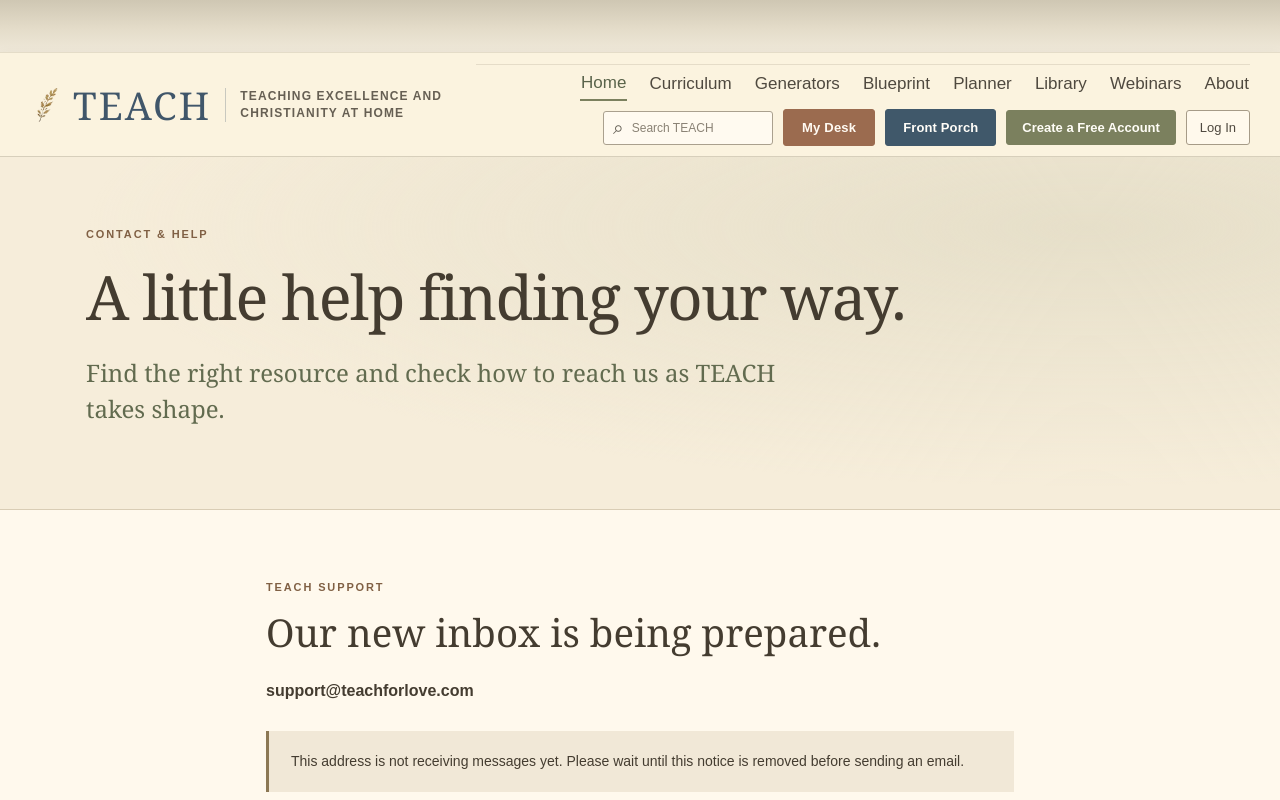
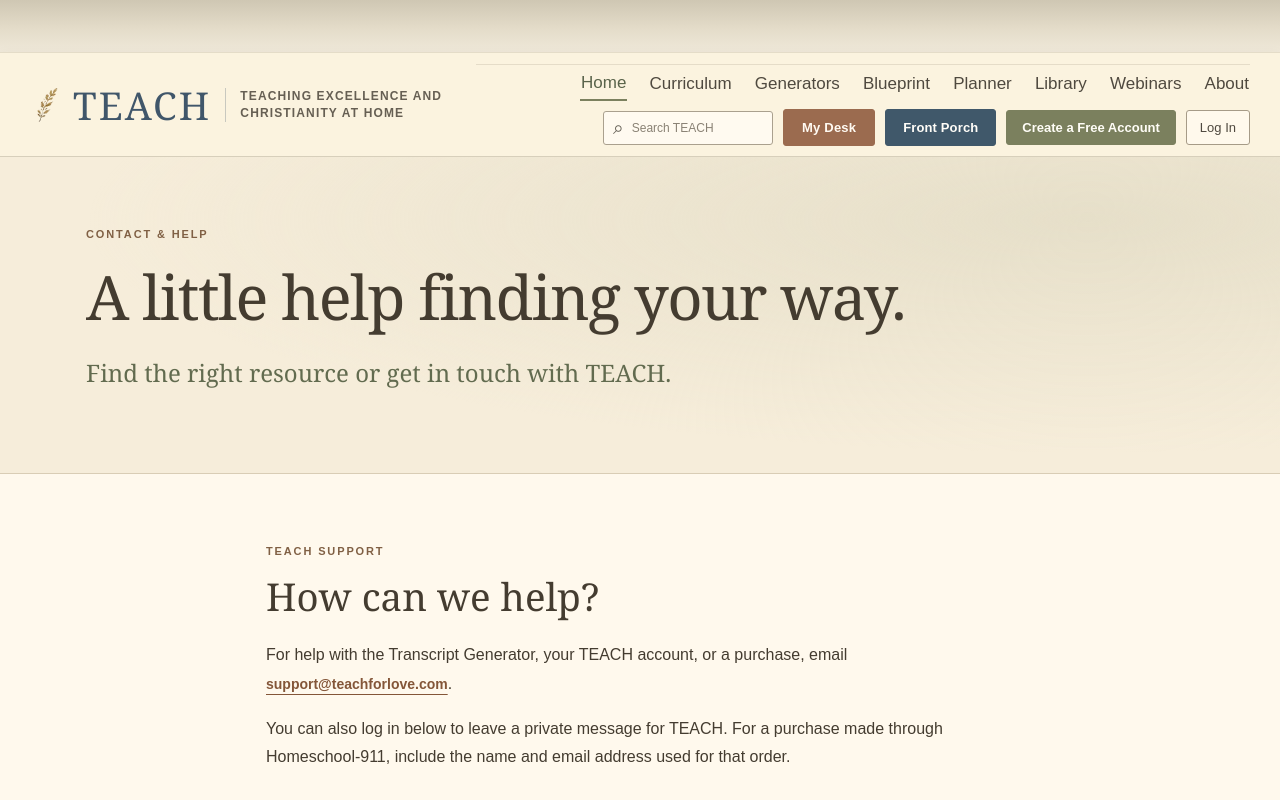
Before and after one commit to JPhoenix-9/TEACH, a Next.js app: page /contact in a window 1280 px wide. Shown: the top 800 px of the page. Built offline with nearby package versions, Linux system fonts and the light colour scheme.

Commit message:
Remove obsolete support inbox warning and link TEACH contact email

```diff
--- a/app/contact/components/SupportForm.js
+++ b/app/contact/components/SupportForm.js
@@ -4,4 +4,4 @@ import {getSupabase} from '../../lib/supabase-browser';
 import {authPath} from '../../lib/auth-return.mjs';
 import s from '../../components/account.module.css';
 export default function SupportForm(){const [user,setUser]=useState(null),[ready,setReady]=useState(false),[subject,setSubject]=useState(''),[message,setMessage]=useState(''),[state,setState]=useState(''),[error,setError]=useState('');useEffect(()=>{let active=true;getSupabase().auth.getUser().then(({data})=>{if(active){setUser(data.user);setReady(true);}});return()=>{active=false;};},[]);async function submit(e){e.preventDefault();setState('sending');setError('');const sb=getSupabase(),auth=await sb.auth.getUser();if(auth.error||auth.data.user?.id!==user.id){setError('Please log in again before sending your message.');setState('');return;}const {error}=await sb.from('family_support_messages').insert({user_id:user.id,subject:subject.trim(),message:message.trim()});if(error){setError('Your message could not be saved. Complete your family profile and try again.');setState('');}else{setSubject('');setMessage('');setState('saved');}}
- if(!ready)return <p>Opening the contact form…</p>;if(!user)return <p><a href={authPath('login','/contact')}>Log in</a> to leave a private message for TEACH.</p>;return <form className={s.form} onSubmit={submit}><label className={s.field}>Subject<input required maxLength={150} value={subject} disabled={state==='sending'} onChange={e=>{setSubject(e.target.value);setState('');}}/></label><label className={s.field}>Your message<textarea required maxLength={6000} rows={6} value={message} disabled={state==='sending'} onChange={e=>{setMessage(e.target.value);setState('');}}/></label><button className={s.button} disabled={state==='sending'||state==='saved'}><span aria-live="polite">{state==='sending'?'Saving…':state==='saved'?'Message saved for TEACH':'Send message'}</span></button>{error&&<p role="alert">{error}</p>}<p className={s.hint}>Messages are stored privately for TEACH to review. Email replies are still being set up; no response time is promised. Please omit passwords, payment details and private student records.</p></form>;}
+ if(!ready)return <p>Opening the contact form…</p>;if(!user)return <p><a href={authPath('login','/contact')}>Log in</a> to leave a private message for TEACH.</p>;return <form className={s.form} onSubmit={submit}><label className={s.field}>Subject<input required maxLength={150} value={subject} disabled={state==='sending'} onChange={e=>{setSubject(e.target.value);setState('');}}/></label><label className={s.field}>Your message<textarea required maxLength={6000} rows={6} value={message} disabled={state==='sending'} onChange={e=>{setMessage(e.target.value);setState('');}}/></label><button className={s.button} disabled={state==='sending'||state==='saved'}><span aria-live="polite">{state==='sending'?'Saving…':state==='saved'?'Message saved for TEACH':'Send message'}</span></button>{error&&<p role="alert">{error}</p>}<p className={s.hint}>Your message and the email address on your TEACH account are saved privately for TEACH to review. Please omit passwords, payment details and private student records.</p></form>;}
--- a/app/contact/page.js
+++ b/app/contact/page.js
@@ -1,10 +1,10 @@
 import SupportForm from "./components/SupportForm";
 import PageFrame from "../components/PageFrame";
 import styles from "../components/page-frame.module.css";
-export const metadata = { title: "Contact & Help | TEACH", description: "Find your way around TEACH and check support availability." };
+export const metadata = { title: "Contact & Help | TEACH", description: "Contact TEACH for help with your account, purchases, and homeschool tools." };
 export default function Contact() {
-  return <PageFrame eyebrow="CONTACT & HELP" title="A little help finding your way." introduction="Find the right resource and check how to reach us as TEACH takes shape.">
-    <section className={styles.sectionNarrow}><p className={styles.eyebrow}>TEACH SUPPORT</p><h2>Our new inbox is being prepared.</h2><p><strong>support@teachforlove.com</strong></p><div className={styles.notice}><p>This address is not receiving messages yet. Please wait until this notice is removed before sending an email.</p></div><p>If you purchased through Homeschool-911, use the contact or reply information in your existing order confirmation for questions about that purchase, or log in below to leave a private message for TEACH.</p>
+  return <PageFrame eyebrow="CONTACT & HELP" title="A little help finding your way." introduction="Find the right resource or get in touch with TEACH.">
+    <section className={styles.sectionNarrow}><p className={styles.eyebrow}>TEACH SUPPORT</p><h2>How can we help?</h2><p>For help with the Transcript Generator, your TEACH account, or a purchase, email <a className={styles.textLink} href="mailto:support@teachforlove.com">support@teachforlove.com</a>.</p><p>You can also log in below to leave a private message for TEACH. For a purchase made through Homeschool-911, include the name and email address used for that order.</p>
       <div className={styles.actions}><a className={styles.primary} href="/start">Take the Tour</a><a className={styles.textLink} href="/library">Browse the free Library →</a></div>
     </section>
     <section className={styles.sectionNarrow}><h2>Leave a private message.</h2><SupportForm/></section>
```
Also changed, not shown: 2 other files (tests, documents, lock files or other folders).
